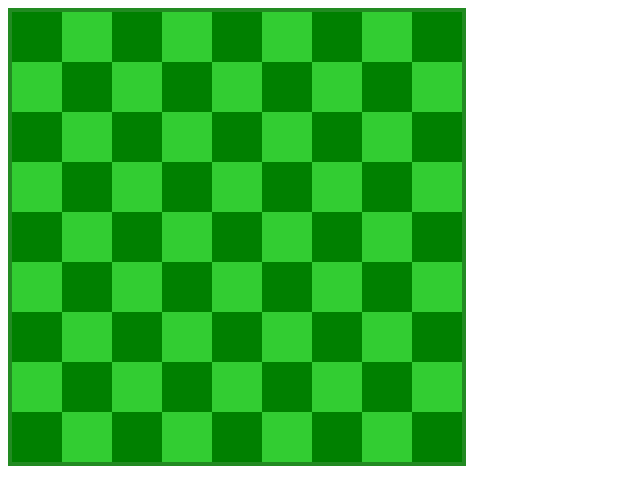
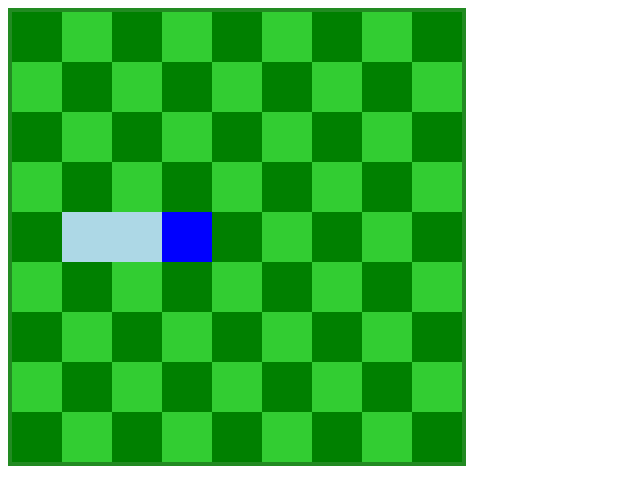
Before and after one commit to treez/vanilla-snake, a website: page index.html in a window 1280 px wide. Shown: the whole page, without its empty margins (0-640 px from the left). Drawn offline with Linux system fonts and the light colour scheme.

Commit message:
Create body and head of the snake

```diff
--- a/index.html
+++ b/index.html
@@ -53,9 +53,9 @@
     </div>
     <div class="row">
         <div class="cell"></div>
-        <div class="cell"></div>
-        <div class="cell"></div>
-        <div class="cell"></div>
+        <div class="cell snake"></div>
+        <div class="cell snake"></div>
+        <div class="cell snake-head"></div>
         <div class="cell"></div>
         <div class="cell"></div>
         <div class="cell"></div>
--- a/styles.css
+++ b/styles.css
@@ -13,16 +13,21 @@
     display: table-row;
 }
 
-.row:nth-child(odd) .cell:nth-child(odd) {
-    background: green;
-}
-
-.row:nth-child(even) .cell:nth-child(even) {
-    background: green;
-}
-
 .cell {
     width: 50px;
     height: 50px;
     display: table-cell;
 }
+
+.row:nth-child(odd) .cell:nth-child(odd),
+.row:nth-child(even) .cell:nth-child(even) {
+    background: green;
+}
+
+.board .row .cell.snake {
+    background: lightblue;
+}
+
+.board .row .cell.snake-head {
+    background: blue;
+}
```
